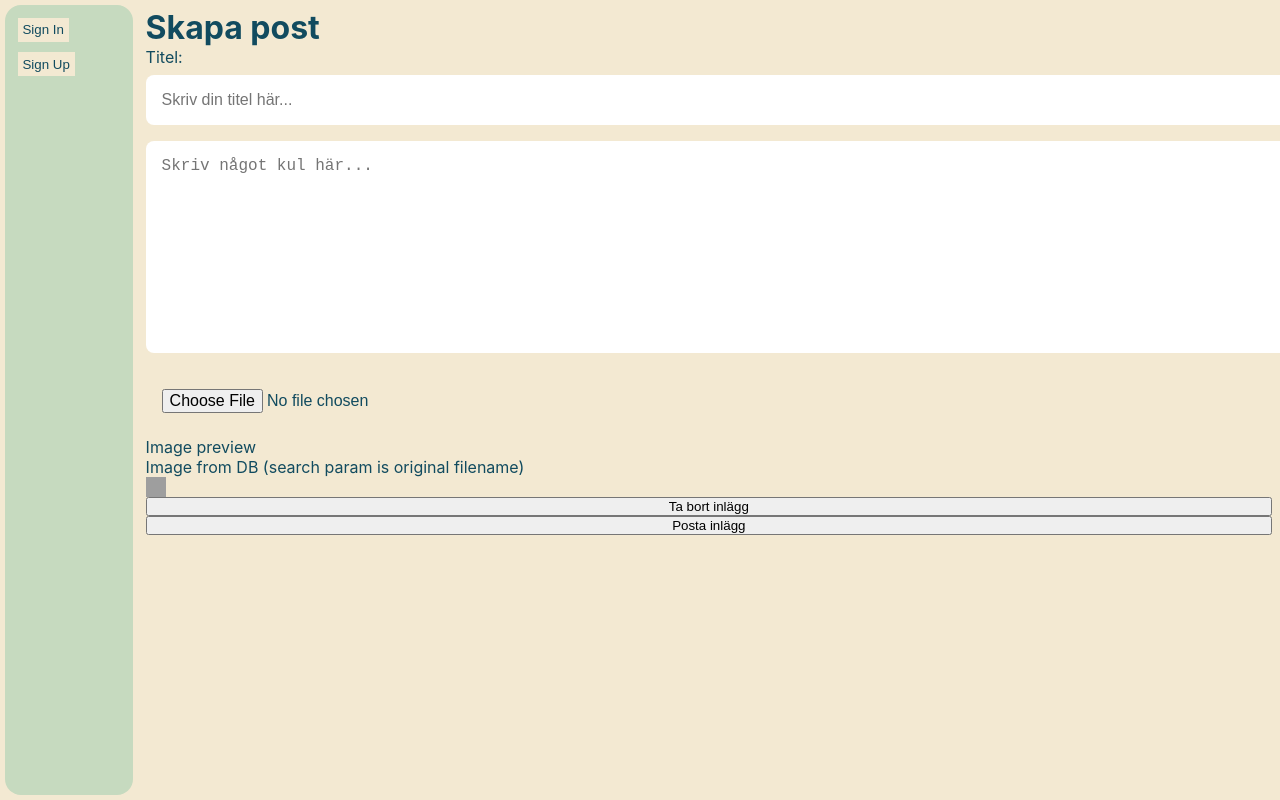
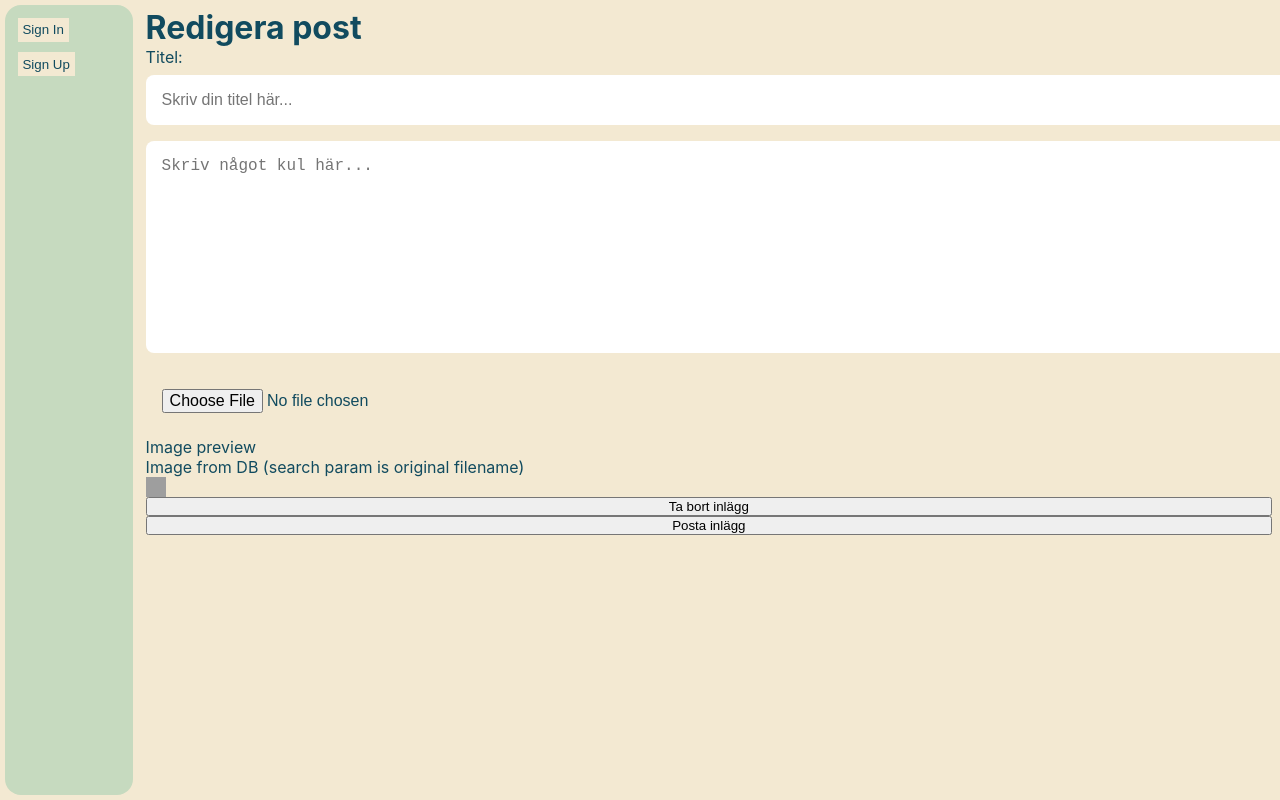
Before and after one commit to solkatt/user-based-content, a React (Create React App) app: page /edit in a window 1280 px wide. Shown: the top 800 px of the page. Built offline with nearby package versions, Linux system fonts and the light colour scheme; grey boxes are pictures that could not be loaded.

Commit message:
Changed name on component "UserPostpage"

```diff
--- a/src/components/EditPostspage/EditPostspage.jsx
+++ b/src/components/EditPostspage/EditPostspage.jsx
@@ -29,7 +29,7 @@ class EditPostspage extends Component {
                     <>
                         <SignIn />
                         <div className="editPostContainer">
-                            <h1>Skapa post</h1>
+                            <h1>Redigera post</h1>
                             <form onSubmit={this.handleSubmit} ref={this.formRef}>
                                 <label htmlFor="title">
                                     Titel:
--- a/src/components/YourPostspage/YourPostspage.jsx
+++ b/src/components/YourPostspage/YourPostspage.jsx
@@ -3,7 +3,7 @@ import './YourPostspage.css'
 import Post from '../RenderPost/RenderPost'
 import { Redirect } from 'react-router-dom'
 
-class UserPostspage extends Component {
+class YourPostspage extends Component {
     constructor(props) {
         super(props)
         this.state = {
@@ -79,4 +79,4 @@ class UserPostspage extends Component {
     }
 }
 
-export default UserPostspage
+export default YourPostspage
```
